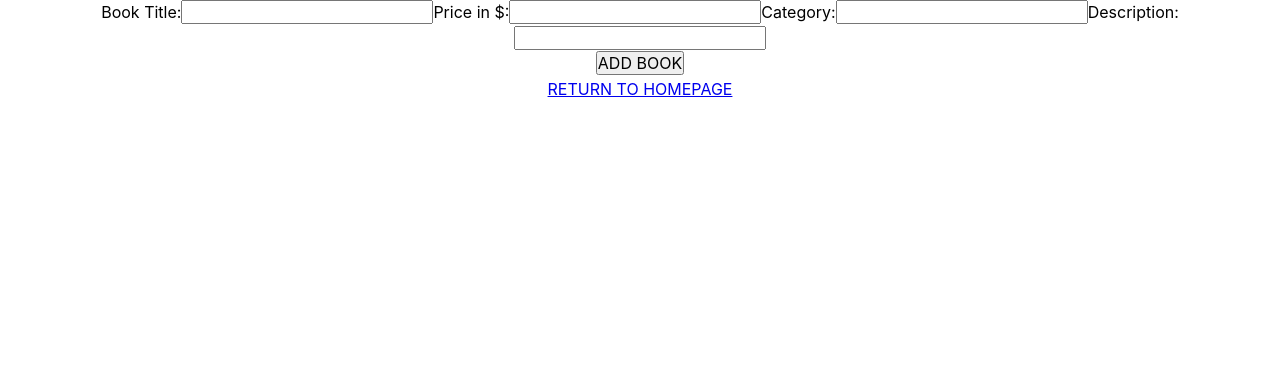
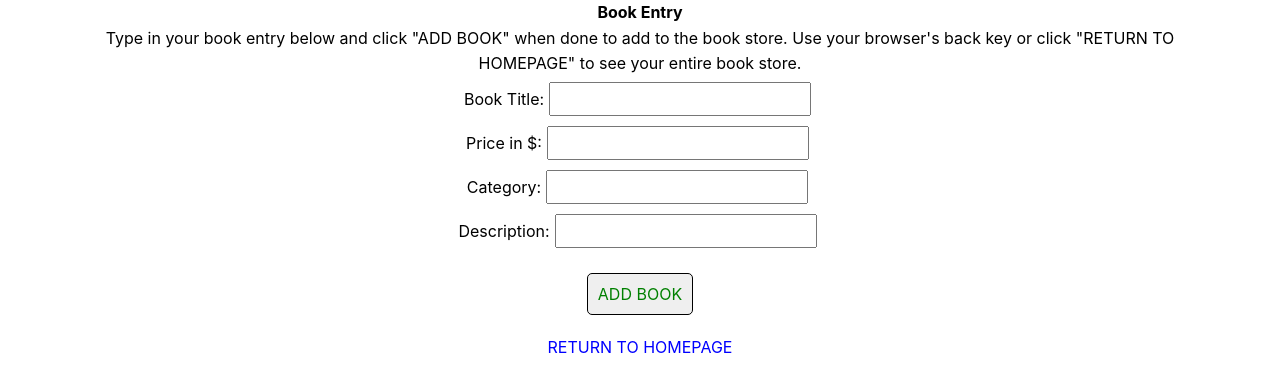
Before and after one commit to irenecodes/bookstore, a React (Create React App) app: page /addabook in a window 1280 px wide. Shown: the top 392 px of the page. Built offline with nearby package versions, Linux system fonts and the light colour scheme.

Commit message:
some styling

```diff
--- a/src/App.css
+++ b/src/App.css
@@ -13,3 +13,9 @@ article,aside,details,figcaption,figure,footer,header,hgroup,nav,section,summary
   font-size: 100%;
   line-height: 1.6;
 }
+
+.wrapper {
+  max-width: 1600px;
+  width: 90%;
+  margin: 0 auto;
+}
--- a/src/App.js
+++ b/src/App.js
@@ -1,5 +1,7 @@
 import React, {Component} from 'react';
 import './App.css';
+
+import { connect } from 'react-redux';
 
 import {Switch, Route} from 'react-router-dom';
 
@@ -17,11 +19,19 @@ class App extends Component {
         <Switch>
           <Route exact path='/' component={HomePage} />
           <Route path='/addabook' component={AddABookPage}/>
-          <Route path ='/editbook' component={EditPage} />
+          <Route
+            path ='/editbook'
+            render={(books => <EditPage books={ books }/>)}
+            // component={EditPage}
+          />
         </Switch>
       </div>
     )
   }
 }
 
-export default App;
+const mapStateToProps = ({ book: { books } }) => ({
+  books
+})
+
+export default connect(mapStateToProps)(App);
--- a/src/components/book-list/book-list-component.jsx
+++ b/src/components/book-list/book-list-component.jsx
@@ -7,7 +7,7 @@ import EachBook from '../each-book/each-book-component';
 
 
 const BookList = ({books}) => (
-    <div className='book-list'>
+    <div className='book-list wrapper'>
         <div className="each-book-container">
             {
                 books.map(book =>(
--- a/src/components/book-list/book-list.scss
+++ b/src/components/book-list/book-list.scss
@@ -0,0 +1,5 @@
+.each-book-container {
+    padding: 10px;
+    margin: 10px 0;
+
+}
--- a/src/components/each-book/each-book-component.jsx
+++ b/src/components/each-book/each-book-component.jsx
@@ -17,9 +17,8 @@ const EachBook = ({book, deleteBook}) => (
 
         <Link
             to='/editbook'
-
         >
-            Click To Edit
+            Edit
         </Link>
 
 
@@ -35,8 +34,6 @@ const EachBook = ({book, deleteBook}) => (
 
 const mapDispatchToProps = dispatch => ({
     deleteBook: book => dispatch(deleteBook(book)),
-
-
 })
 
 
--- a/src/components/each-book/each-book.scss
+++ b/src/components/each-book/each-book.scss
@@ -6,3 +6,12 @@
 padding-left: 12px;
 cursor: pointer;
 }
+
+a {
+    text-decoration: none;
+    color: blue;
+}
+
+.remove-button {
+    color: red;
+}
--- a/src/pages/add-a-book/add-a-book-page.jsx
+++ b/src/pages/add-a-book/add-a-book-page.jsx
@@ -37,7 +37,6 @@ class AddABookPage extends Component {
             price: '',
             category: '',
             description: '',
-            id: '',
         })
 
     }
@@ -47,8 +46,13 @@ class AddABookPage extends Component {
 
         return (
             <React.Fragment>
+                <div className="wrapper">
+                    <h3>Book Entry</h3>
+                    <p>Type in your book entry below and click "ADD BOOK" when done to add to the book store. Use your browser's back key or click "RETURN TO HOMEPAGE" to see your entire book store. </p>
+                </div>
                 <form onSubmit={this.handleSubmit}>
                     <div className="form-group">
+                        <div className='input-field'>
                             <label htmlFor="title">Book Title:</label>
                             <input
                                 type="text"
@@ -57,6 +61,9 @@ class AddABookPage extends Component {
                                 value={title}
                                 onChange={this.handleChange}
                             />
+                        </div>
+
+                        <div className='input-field'>
                             <label htmlFor="price">Price in $:</label>
                             <input
                                 type="text"
@@ -65,6 +72,9 @@ class AddABookPage extends Component {
                                 value={price}
                                 onChange={this.handleChange}
                             />
+                        </div>
+
+                        <div className='input-field'>
                             <label htmlFor="category">Category:</label>
                             <input
                                 type="text"
@@ -73,6 +83,9 @@ class AddABookPage extends Component {
                                 value={category}
                                 onChange={this.handleChange}
                             />
+                        </div>
+
+                        <div className='input-field'>
                             <label htmlFor="description">Description:</label>
                             <input
                                 type="text"
@@ -82,7 +95,8 @@ class AddABookPage extends Component {
                                 onChange={this.handleChange}
                             />
                         </div>
-                    <button type="submit">
+                    </div>
+                    <button type="submit" className="add-book-link">
                         ADD BOOK
                     </button>
                 </form>
--- a/src/pages/add-a-book/add-a-book-page.scss
+++ b/src/pages/add-a-book/add-a-book-page.scss
@@ -0,0 +1,9 @@
+form {
+    display:flex;
+    flex: column;
+}
+
+.form-group {
+    display:flex;
+    flex-direction: column;
+}
--- a/src/pages/edit/edit-page.jsx
+++ b/src/pages/edit/edit-page.jsx
@@ -29,10 +29,12 @@ class EditPage extends Component {
     handleEdit = e => {
         e.preventDefault();
         const { title, price, category, description} = this.state;
-        const {id} = this.props.book;
+        // const {id} = this.props.book;
 
-        this.props.updateBook({ title, price, category, description, id});
-        console.log(id);
+
+
+        this.props.updateBook({ title, price, category, description});
+        // console.log(id);
 
 
         this.setState({
@@ -51,35 +53,43 @@ class EditPage extends Component {
                 <h4>Enter corrections below in the corresponding fields:</h4>
 
                 <form onSubmit={this.handleEdit}>
+                        <div className='input-field'>
                             <label htmlFor="title">Book Title:</label>
                             <input
                                 required type="text"
-                            value={title} placeholder="Enter Book Title"
+                                value={title} placeholder="Enter book title"
                                 onChange={this.handleChange}
                                 id="title"
                             />
+                        </div>
+                        <div className='input-field'>
                             <label htmlFor="price">Price:</label>
                             <input
                                 required type="text"
-                            value={price} placeholder="Enter Book Price"
+                                value={price} placeholder="Enter book price"
                                 onChange={this.handleChange}
                                 id="price"
                             />
+                        </div>
+                        <div className='input-field'>
                             <label htmlFor="category">Category:</label>
                             <input
                                 required type="text"
-                            value={category} placeholder="Enter Book category"
+                                value={category} placeholder="Enter book category"
                                 onChange={this.handleChange}
                                 id="category"
                             />
+                        </div>
+                        <div className='input-field'>
                             <label htmlFor="description">Description</label>
                             <input
                                 required type="text"
-                            value={description} placeholder="Enter Book description"
+                                value={description} placeholder="Enter book description"
                                 onChange={this.handleChange}
                                 id="description"
                             />
-                    <button>
+                        </div>
+                    <button type="submit" className="edit-book-link">
                         Submit edits
                     </button>
                 </form>
--- a/src/pages/edit/edit.scss
+++ b/src/pages/edit/edit.scss
@@ -0,0 +1,4 @@
+input {
+    padding:5px;
+    margin:5px;
+}
--- a/src/pages/homepage/homepage.scss
+++ b/src/pages/homepage/homepage.scss
@@ -1,7 +1,12 @@
-.add-book-link {
+h1 {
+    margin: 20px;
+}
+
+.add-book-link, .edit-book-link {
     border: 1px solid black;
     padding:10px;
-    margin: 10px;
+    margin: 20px;
     border-radius: 5px;
     text-decoration: none;
+    color: green;
 }
--- a/src/redux/book/book-reducer.js
+++ b/src/redux/book/book-reducer.js
@@ -19,21 +19,24 @@ const bookReducer = (state = INITIAL_STATE, action) => {
             }
 
         case bookActionTypes.UPDATE_BOOK:
+            // return {
+            //     ...state,
+            //     books: state.books.map((book) => {
+            //         if (book.id === action.payload.id) {
+            //             return {
+            //                 title: book.title,
+            //                 price: book.price,
+            //                 category: book.category,
+            //                 description: book.description,
+            //             }
+            //         } else {
+            //             return book;
+            //         }
+            //     })
+            // }
             return {
                 ...state,
-                books: state.books.map((book) => {
-                    if (book.id === action.payload.id) {
-                        return {
-                            title: book.title,
-                            price: book.price,
-                            category: book.category,
-                            description: book.description,
-                        }
-                    } else {
-                        return book;
-                    }
-                })
-
+                books: state.books.find(book => book.id === action.payload.id)
             }
 
         default:
```
Lines whose indentation alone changed are shown as unchanged.
